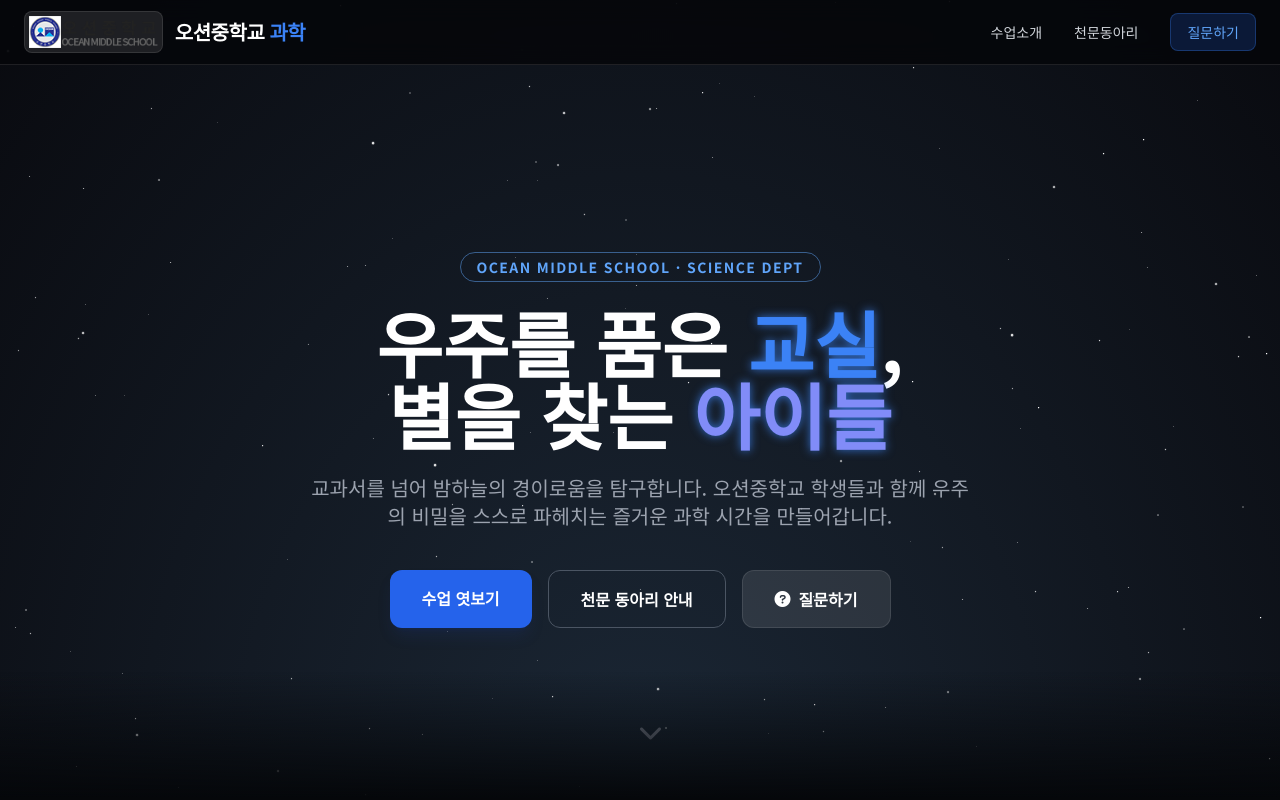
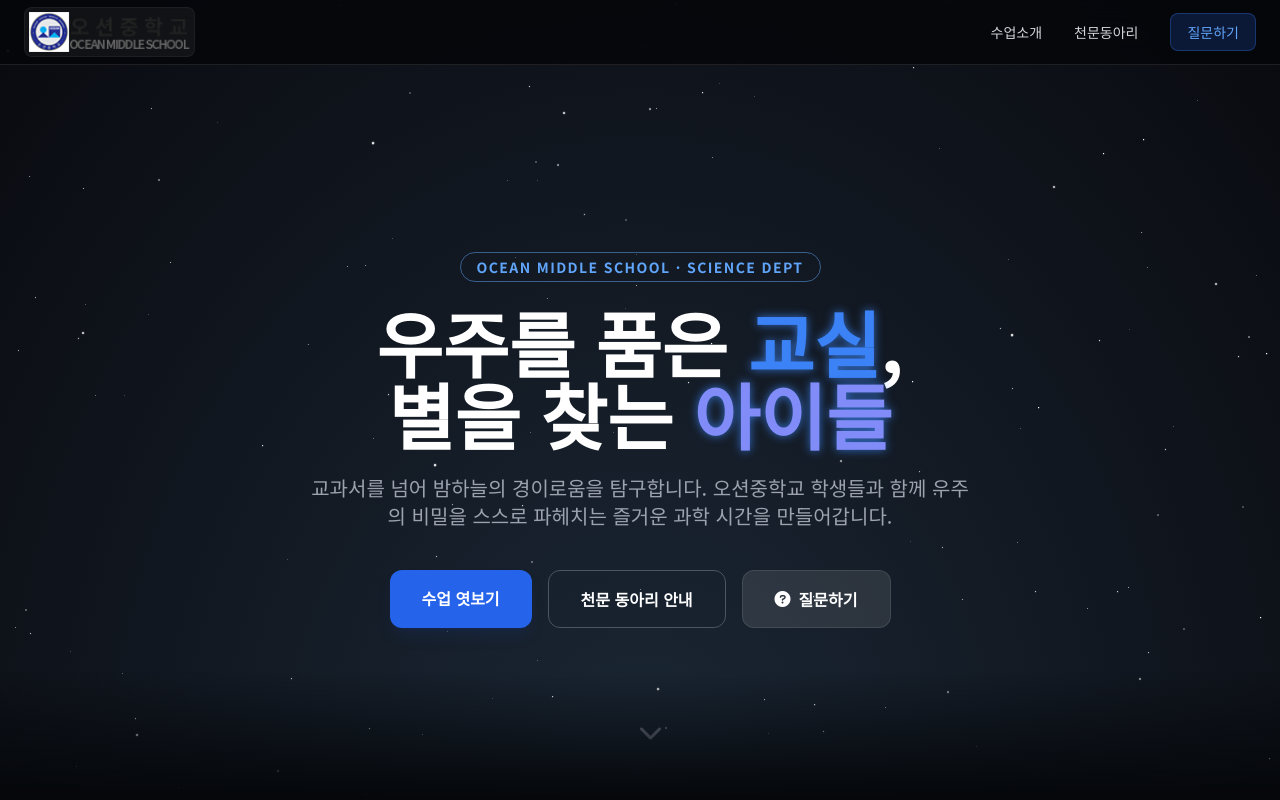
Before and after one commit to lms4901/edu02, a plain HTML site: page index.html in a window 1280 px wide. Shown: the top 800 px of the page. Drawn offline with nearby package versions, Linux system fonts and the light colour scheme.

Commit message:
로고수정 랜딩페이지

```diff
--- a/index.html
+++ b/index.html
@@ -71,15 +71,12 @@
     <nav class="fixed top-0 left-0 w-full z-50 border-b border-white/10">
         <div class="max-w-7xl mx-auto px-6 h-16 flex items-center justify-between">
             <!-- Logo Section -->
-            <div class="flex items-center gap-3">
-                <!-- 로고 이미지와 텍스트 결합 -->
-                <div class="flex items-center gap-3 group cursor-pointer">
-                    <div class="bg-white/10 p-1 rounded-lg border border-white/10 group-hover:border-blue-500/50 transition-all">
-                        <img src="./images/logo.png" alt="오션중학교 로고" class="h-8 w-auto object-contain" onerror="this.src='https://via.placeholder.com/32x32?text=S'">
+            <div class="flex items-center">
+                <!-- 텍스트를 지우고 로고 이미지가 영역을 더 차지하도록 수정 -->
+                <div class="flex items-center group cursor-pointer">
+                    <div class="bg-white/5 p-1 rounded-lg border border-white/5 group-hover:border-blue-500/50 transition-all">
+                        <img src="./images/logo.png" alt="오션중학교 로고" class="h-10 w-auto object-contain" onerror="this.src='https://via.placeholder.com/120x40?text=OCEAN+SCIENCE'">
                     </div>
-                    <span class="font-bold text-xl tracking-tight text-white group-hover:text-blue-400 transition-colors">
-                        오션중학교 <span class="text-blue-500">과학</span>
-                    </span>
                 </div>
             </div>
 
```
